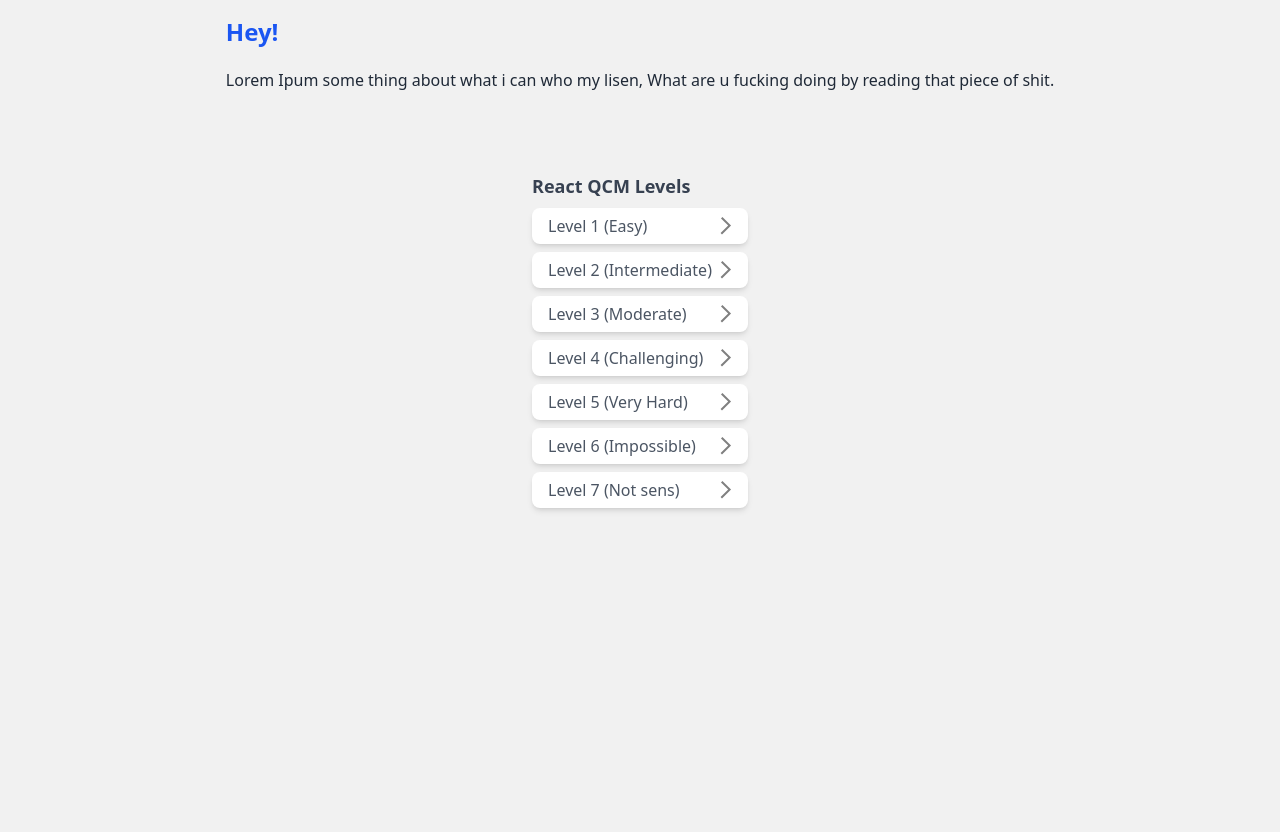
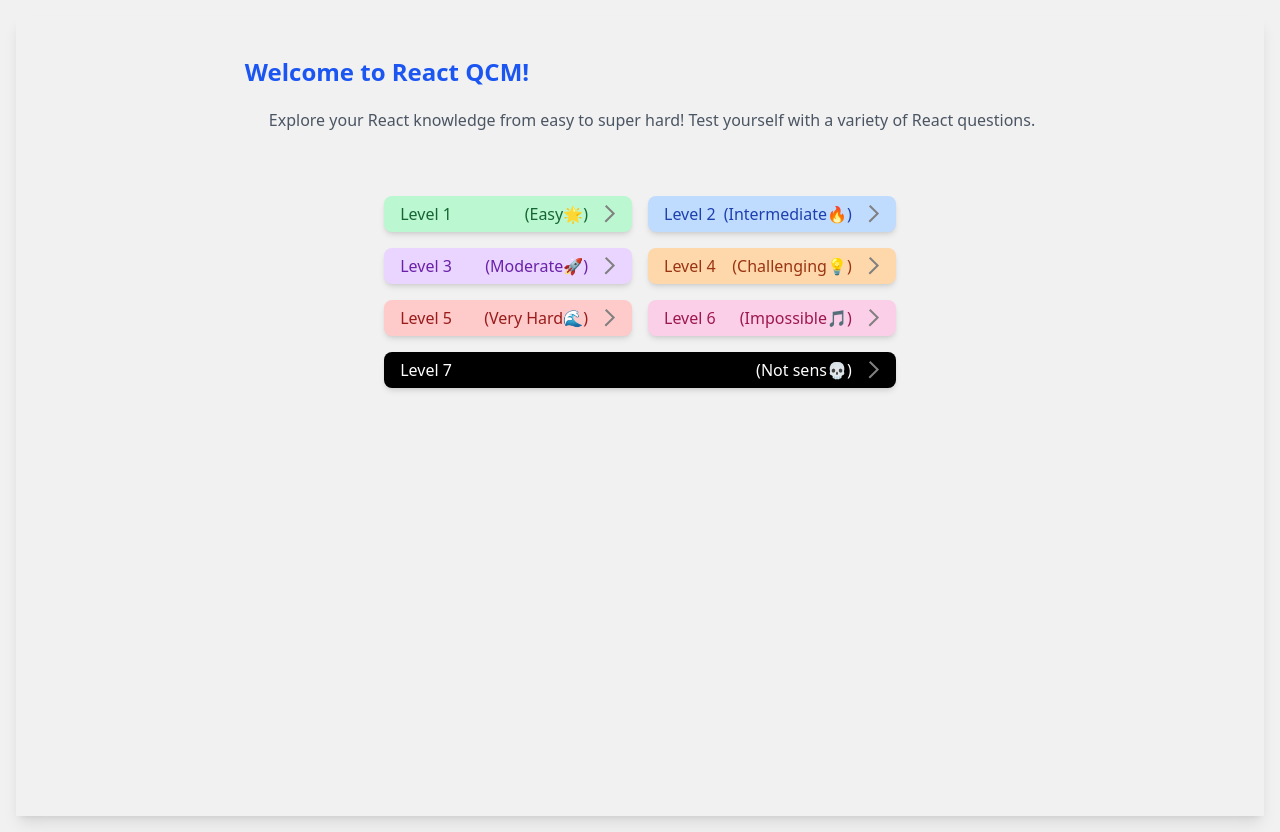
Before and after one commit to ilorez/QCM, a React (Vite) app: page / in a window 1280 px wide. Before the commit the page ends 800 px from the top, so only its background shows below. Built offline with nearby package versions, Linux system fonts and the light colour scheme.

Commit message:
add and edit on home page content

```diff
--- a/src/pages/home.jsx
+++ b/src/pages/home.jsx
@@ -22,24 +22,35 @@
     const nextIcon = `<svg width="12" height="18" viewBox="0 0 12 18" fill="none" xmlns="http://www.w3.org/2000/svg">
   <path fill-rule="evenodd" clip-rule="evenodd" d="M9.6061 9.89832L9.60912 9.90129L11.0326 8.49643L2.42348 0L0.999978 1.40486L8.1826 8.49345L0.576477 16L1.99998 17.4049L9.6061 9.89832Z" fill="#808080"/>
   </svg>`;
-    const paths = [['./src/data/level1.json', "(Easy)"], ['./src/data/level2.json', "(Intermediate)"], ['./src/data/level3.json', "(Moderate)"], ['./src/data/level4.json', "(Challenging)"], ['./src/data/level5.json', "(Very Hard)"], ['./src/data/levelImpossible.json', "(Impossible)"], ['./src/data/levelNotSense.json', "(Not sens)"]]
+    const paths = [['./src/data/level1.json', "Easy"], ['./src/data/level2.json', "Intermediate"], ['./src/data/level3.json', "Moderate"], ['./src/data/level4.json', "Challenging"], ['./src/data/level5.json', "Very Hard"], ['./src/data/levelImpossible.json', "Impossible"], ['./src/data/levelNotSense.json', "Not sens"]]
+    const difficultyLevels = [
+        { bgColor: 'bg-green-200', textColor: 'text-green-800', emoji: '🌟' },
+        { bgColor: 'bg-blue-200', textColor: 'text-blue-800', emoji: '🔥' },
+        { bgColor: 'bg-purple-200', textColor: 'text-purple-800', emoji: '🚀' },
+        { bgColor: 'bg-orange-200', textColor: 'text-orange-800', emoji: '💡' },
+        { bgColor: 'bg-red-200', textColor: 'text-red-800', emoji: '🌊' },
+        { bgColor: 'bg-pink-200', textColor: 'text-pink-800', emoji: '🎵' },
+        { bgColor: 'bg-black', textColor: 'text-white', emoji: '💀' },
+    ];
+
+
     const links = paths.map((link, index) => {
         return (
-            <div key={"level" + index}>
+            <div key={"level" + index} className='last:col-span-2   '>
                 <Link to="/QCM" onClick={() => fetchData(link[0])}>
-                    <button className='bg-white px-4 py-1.5 rounded-lg w-full flex justify-between items-center gap-2 shadow-md hover:bg-blue-100 text-gray-600'>Level {index + 1 + "  " + link[1]} <div dangerouslySetInnerHTML={{ __html: nextIcon }} /></button>
+                    <button className={' px-4 py-1.5 rounded-lg w-full flex justify-between items-center gap-2 shadow-md hover:bg-blue-100 ' + difficultyLevels[index].textColor + " " + difficultyLevels[index].bgColor}>Level {index + 1} <div className='flex justify-between items-center gap-4'>({link[1] + difficultyLevels[index].emoji})<div dangerouslySetInnerHTML={{ __html: nextIcon }} /></div></button>
                 </Link>
             </div>
         )
     })
     return (
-        <main className='min-w-full min-h-full flex flex-col gap-20 items-center'>
+        <main className='min-w-full min-h-screen flex flex-col items-center p-10 bg-gradient-to-b from-gray-0 to-gray-200 shadow-lg gap-16'>
             <div>
-                <h1 className='text-blue-color mb-5  font-bold  text-2xl'>Hey!</h1>
-                <p className='text-gray-800 '>Lorem Ipum some thing about what i can who my lisen, What are u fucking doing by reading that piece of shit.</p>
+                <h1 className='text-blue-color mb-5  font-bold  text-2xl'>Welcome to React QCM!</h1>
+                <p className='text-gray-600 pl-6'>Explore your React knowledge from easy to super hard! Test yourself with a variety of React questions.</p>
             </div>
-            <div className='flex flex-col text-gray-900  gap-2 w-fit '>
-                <h3 className='text-gray-700 text-lg  font-bold  '>React QCM Levels</h3>
+            <div className='grid grid-cols-2 gap-4 '>
+                {/* <h3 className='text-gray-700 text-lg  font-bold  '>React QCM Levels</h3> */}
                 {links}
             </div>
         </main>
--- a/src/pages/mainQcm.jsx
+++ b/src/pages/mainQcm.jsx
@@ -110,7 +110,7 @@
 
   return (
     <div key='header' className='flex justify-between mb-10 align-baseline '>
-      {questionNum >= 0 && <ProgressCircle value={proValue} color1="gray" color2="#0FC5F2" progress={progressVal} size={40} borderSize={5} fontSize="11px" />}
+      {questionNum >= 0 && <ProgressCircle value={proValue} color1="#ccc" color2="#0FC5F2" progress={progressVal} size={40} borderSize={5} fontSize="11px" />}
       <div></div>
       <div key='quiteNutton' className='flex justify-center align-middle items-baseline'><Link to='/' className='flex self-center '><button className='bg-incorrect py-1 px-2 rounded-md hover:scale-105 hover:bg-red-600'><div dangerouslySetInnerHTML={{ __html: quiteIcon }} /></button></Link></div>
     </div>
```
Also changed, not shown: 1 other file (tests, documents, lock files or other folders).
